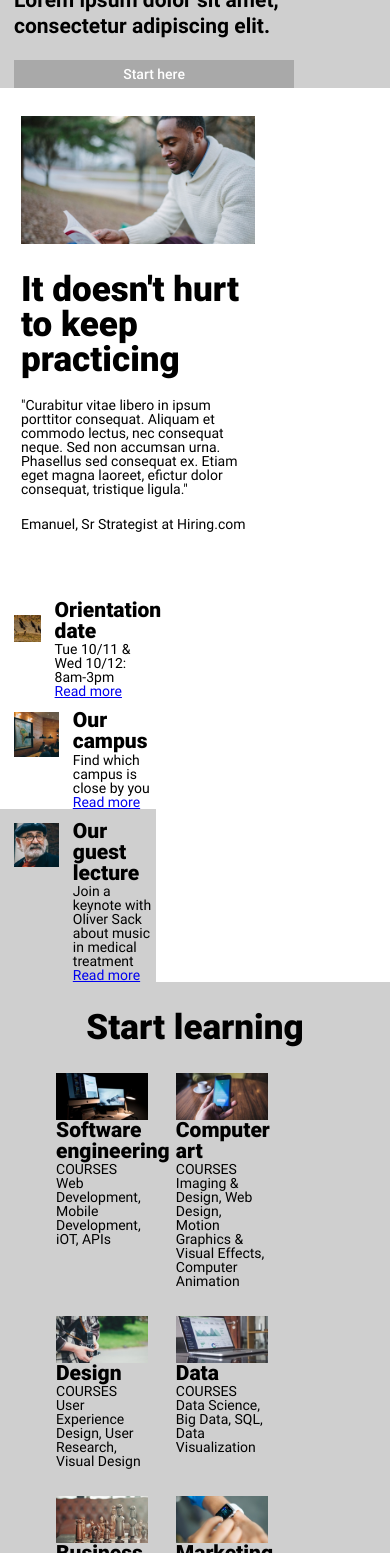
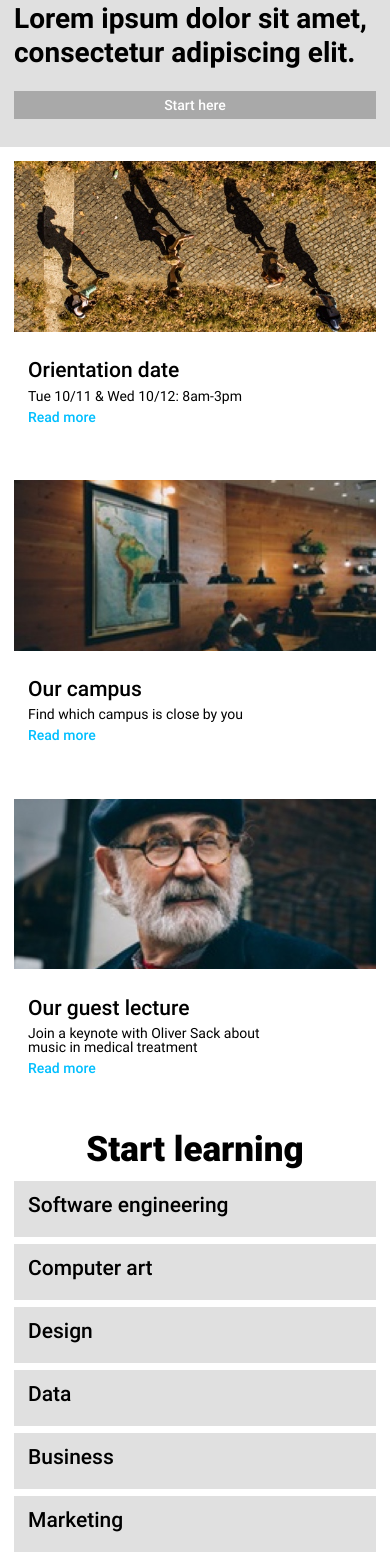
Before and after one commit to hakkar0217/Colmar_Academy, a plain HTML site: page index.html in a window 390 px wide. Shown: the part 447-2000 px from the top of the page. Drawn offline with Linux system fonts and the light colour scheme.

Commit message:
Final version

```diff
--- a/index.html
+++ b/index.html
@@ -68,32 +68,36 @@
 		<div class="flex events">
 			<div class="flex eventbanner">
 				<div class="infoimg" id="orientation">
-					<img src="resources/images/information-orientation.jpg" alt="Orientation information" />
+					<img src="resources/images/information-orientation.jpg" alt="Orientation information" class="desktop"/>
+					<img src="resources/images/information-orientation-mobile.jpg" alt="Orientation information" class="mobileimg"/>
+
 				</div>
-				<div class="infotext">
+				<div class="flex infotext">
 					<h2>Orientation date</h2>
-					<p>Tue 10/11 &amp; Wed 10/12: 8am-3pm</p>
-					<a href="#">Read more</a>
+					<span>Tue 10/11 &amp; Wed 10/12: 8am-3pm</span>
+					<p>Read more</p>
 				</div>
 			</div>
 			<div class="flex eventbanner">
 				<div class="infoimg" id="campus">
-					<img src="resources/images/information-campus.jpg" alt="Our campus" />
+					<img src="resources/images/information-campus.jpg" alt="Our campus" class="desktop"/>
+					<img src="resources/images/information-campus-mobile.jpg" alt="Our campus" class="mobileimg"/>
 				</div>
-				<div class="infotext">
+				<div class="flex infotext">
 					<h2>Our campus</h2>
-					<p>Find which campus is close by you</p>
-					<a href="#">Read more</a>
+					<span>Find which campus is close by you</span>
+					<p>Read more</p>
 				</div>
 			</div>
 			<div class="flex" id="thirdimage">
 				<div class="infoimg" id="lecture">
-					<img src="resources/images/information-guest-lecture.jpg" alt="Our guest lecture" />
+					<img src="resources/images/information-guest-lecture.jpg" alt="Our guest lecture" class="desktop"/>
+					<img src="resources/images/information-guest-lecture-mobile.jpg" alt="Our guest lecture" class="mobileimg"/>
 				</div>
 				<div class="flex infotext">
 					<h2>Our guest lecture</h2>
-					<p>Join a keynote with Oliver Sack about music in medical treatment</p>
-					<p><a href="#">Read more</a></p>
+					<span>Join a keynote with Oliver Sack about music in medical treatment</span>
+					<p>Read more</p>
 				</div>
 			</div>
 		</div>
@@ -110,11 +114,17 @@
 				<p class="subject">COURSES</p>
 				<p class="description">Web Development, Mobile Development, iOT, APIs</p>
 			</div>
+			<div class="mobiletext">
+				<h2>Software engineering</h2>
+			</div>
 			<div class="special">
 				<img src="resources/images/course-computer-art.jpg" alt="Computer art course" />
 				<h2>Computer art</h2>
 				<p class="subject">COURSES</p>
 				<p class="description">Imaging &amp; Design, Web Design, Motion Graphics &amp; Visual Effects, Computer Animation</p>
+			</div>
+			<div class="mobiletext">
+				<h2>Computer art</h2>
 			</div>
 			<div class="special">
 				<img src="resources/images/course-design.jpg" alt="Design course" />
@@ -122,11 +132,17 @@
 				<p class="subject">COURSES</p>
 				<p class="description">User Experience Design, User Research, Visual Design</p>
 			</div>
+			<div class="mobiletext">
+				<h2>Design</h2>
+			</div>
 			<div class="special">
 				<img src="resources/images/course-data.jpg" alt="Data course" />
 				<h2>Data</h2>
 				<p class="subject">COURSES</p>
 				<p class="description">Data Science, Big Data, SQL, Data Visualization</p>
+			</div>
+			<div class="mobiletext">
+				<h2>Data</h2>
 			</div>
 			<div class="special">
 				<img src="resources/images/course-business.jpg" alt="Business course" />
@@ -134,11 +150,17 @@
 				<p class="subject">COURSES</p>
 				<p class="description">Product Development, Business Development, Startup</p>
 			</div>
+			<div class="mobiletext">
+				<h2>Business</h2>
+			</div>
 			<div class="special">
 				<img src="resources/images/course-marketing.jpg" alt="Marketing course" />
 				<h2>Marketing</h2>
 				<p class="subject">COURSES</p>
 				<p class="description">Analytics, Content Marketing, Mobile Marketing</p>
+			</div>
+			<div class="mobiletext">
+				<h2>Marketing</h2>
 			</div>
 		</div>
 
@@ -149,7 +171,7 @@
 	<div class="container exhibit">
 		<h1>Thesis exhibit</h1>
 		<div class="flex cases">
-			<div class="video">
+			<div class="media">
 				<video poster="resources/videos/index.png" onclick="this.play()">
 					<source src="resources/videos/thesis.mp4" type="video/mp4">
 					Your browser does not support the video tag.
--- a/resources/css/style.css
+++ b/resources/css/style.css
@@ -59,7 +59,7 @@ h1 {
 
 h2 {
     font-size: 1.5rem;
-    font-weight: 900;
+    font-weight: 500;
 }
 
 h3 {
@@ -141,7 +141,7 @@ nav li {
 /* Banner section */
 
 .banner {
-    background-color: #cfcfcf;
+    background-color: rgb(224,224,224);
 }
 
 .bannerimg {
@@ -196,12 +196,26 @@ nav li {
     }
 
     .bannertext {
-        margin: 2rem 0 0 1rem;
+        padding: 2rem 1rem 2rem 1rem;
+        max-width: 100%;
+        margin: 0 0;
+    }
+
+    .bannertext h1 {
+        font-size: 3rem;
+    }
+
+    .bannertext p {
+    font-size: 2rem;
+    font-weight: 700;
+    padding-top: 1.5rem;
+    line-height: 1.2;
     }
 
     .textsquare {
         background-color: darkgray;
         margin-top: 1.5rem;
+        margin-right: 0;
     }
 }
 
@@ -226,9 +240,15 @@ nav li {
     margin-top: 2rem;
     margin-bottom: 1.5rem;
 }
+.practicing span {
+    line-height: 1.5;
+    font-size: 1.1rem;
+}
 
 .practicing p {
-    padding-top: 1.5rem;
+    font-size: 0.75rem;
+    font-weight: 700;
+    padding-top: 2rem;
     padding-bottom: 2rem;
 }
 
@@ -236,19 +256,13 @@ nav li {
 	flex-direction: column;
 	width: 40%;
 	height: auto;
+    margin-top: 1rem;
+    border-left: 1px solid rgb(224,224,224);
 }
 
 .infoimg {
     width: 35%;
-    padding: 1rem; 1rem;
-}
-
-#orientation img {
-    padding-top: 1rem;
-}
-
-#campus img {
-
+    padding: 1rem 1rem;
 }
 
 .infoimg img {
@@ -256,8 +270,12 @@ nav li {
     height: auto;
 }
 
+.infoimg .mobileimg {
+    display: none;
+}
+
 #thirdimage {
-    background-color: #cfcfcf;
+    background-color: rgb(224,224,224);
 }
 
 .infotext {
@@ -266,9 +284,77 @@ nav li {
     padding-top: 8%;
 }
 
+.infotext span {
+    padding-top: 0.5rem;
+}
+
+.infotext p {
+    padding-top: 0.5rem;
+    color: deepskyblue;
+    font-weight: 500;
+    font-size: 1rem;
+}
+
+
 @media only screen and (max-width: 450px) {
-    .info {
+    .practicing {
+        display: none;
+    }
+
+    .events {
         flex-direction: column;
+        width: 100%;
+        height: auto;
+        margin-top: 0;
+        border-left: none;
+        padding: 1rem 1rem 1rem 1rem;
+    }
+
+    .eventbanner {
+        flex-direction: column;
+        width: 100%;
+        padding-bottom: 4rem;
+    }
+
+    .infoimg {
+        width: 100%;
+        padding: 0 0;
+    }
+
+    .infoimg .desktop {
+        display: none;
+    }
+
+    .infoimg .mobileimg {
+        display: block;
+        width: 100%;
+        height: auto;
+    }
+
+    #thirdimage {
+        flex-direction: column;
+        background-color: white;
+    }
+
+    .infotext {
+        flex-direction: column;
+        width: 65%;
+        padding-left: 1rem;
+    }
+
+    .infotext span {
+        padding-top: 0.5rem;
+    }
+
+    .infotext p {
+        padding-top: 0.5rem;
+        color: deepskyblue;
+        font-weight: 500;
+        font-size: 1rem;
+    }
+
+    #thirdimage {
+        padding-bottom: 1rem;
     }
 }
 
@@ -276,7 +362,7 @@ nav li {
 /* Start learning section */
 
 .learningstart {
-    background-color: #cfcfcf;
+    background-color: rgb(224,224,224);
 }
 
 .learningstart h1 {
@@ -300,6 +386,46 @@ nav li {
     max-width: 100%;
 }
 
+.special h2 {
+    padding: 1rem 1rem 0 0;
+}
+
+.special p {
+    font-size: 1.1rem;
+    padding: 1rem 0.5rem 0 0;
+}
+
+.mobiletext {
+    display: none;
+}
+
+@media only screen and (max-width: 450px) {
+    .learningstart {
+        background-color: white;
+    }
+
+    .courses {
+        flex-direction: column;
+        padding: 1rem 1rem 1.75rem 1rem;
+        flex-wrap: nowrap;
+    }
+
+    .special {
+        display: none;
+    }
+
+    .courses .mobiletext {
+        background-color: rgb(224,224,224);
+        display: inline;
+        font-size: 3rem;
+        font-weight: 900;
+        padding: 1rem 0 1.5rem 1rem;
+        margin-bottom: 0.5rem;
+    }
+
+
+}
+
 /* Exhibit section */
 
 .exhibit {
@@ -311,13 +437,24 @@ nav li {
     text-align: center;
 }
 
-.video {
+.media {
     width: 60%;
     padding: 2rem 1.5rem 1.5rem 1.5rem;
 }
 
-.video video {
+.media video {
     width: 100%;
+}
+
+.media h2 {
+    padding-top: 1.5rem;
+}
+
+.media p {
+    padding-top: 0.5rem;
+    padding-bottom: 2rem;
+    line-height: 1.5;
+    font-size: 1.1rem;
 }
 
 .prototype {
@@ -326,8 +463,9 @@ nav li {
     padding-top: 2rem;
 }
 
+
 .fisma {
-    background-color: #cfcfcf;
+    background-color: rgb(224,224,224);
 }
 
 .leftcol {
@@ -340,9 +478,30 @@ nav li {
     padding-left: 0.5rem;
 }
 
+.rightcol h3 {
+    padding-top: 20%;
+    font-size: 1.5rem;
+    font-weight: 500;
+}
+
+.rightcol p {
+    padding-top: 1rem;
+}
+
 .prototype img {
     width: 100%;
     height:auto;
+}
+
+@media only screen and (max-width: 450px) {
+    .prototype, .media h2, .media p {
+        display: none;
+    }
+
+    .media {
+        width: 100%;
+        padding: 1rem 0 1.5rem 0;
+    }
 }
 
 /* Footer section */
@@ -350,8 +509,24 @@ nav li {
 footer {
     justify-content: space-between;
     padding-top: 1rem;
+    height: 3.5rem;
+    border-top: 1px solid rgb(224,224,224);
 }
 
 footer p {
     padding-left: 1.5rem;
 }
+
+@media only screen and (max-width:450px) {
+    footer {
+        border-top: none;
+        height: auto;
+        padding-bottom: 1rem;
+    }
+
+    footer span {
+        display: none;
+
+
+    }
+}
```
